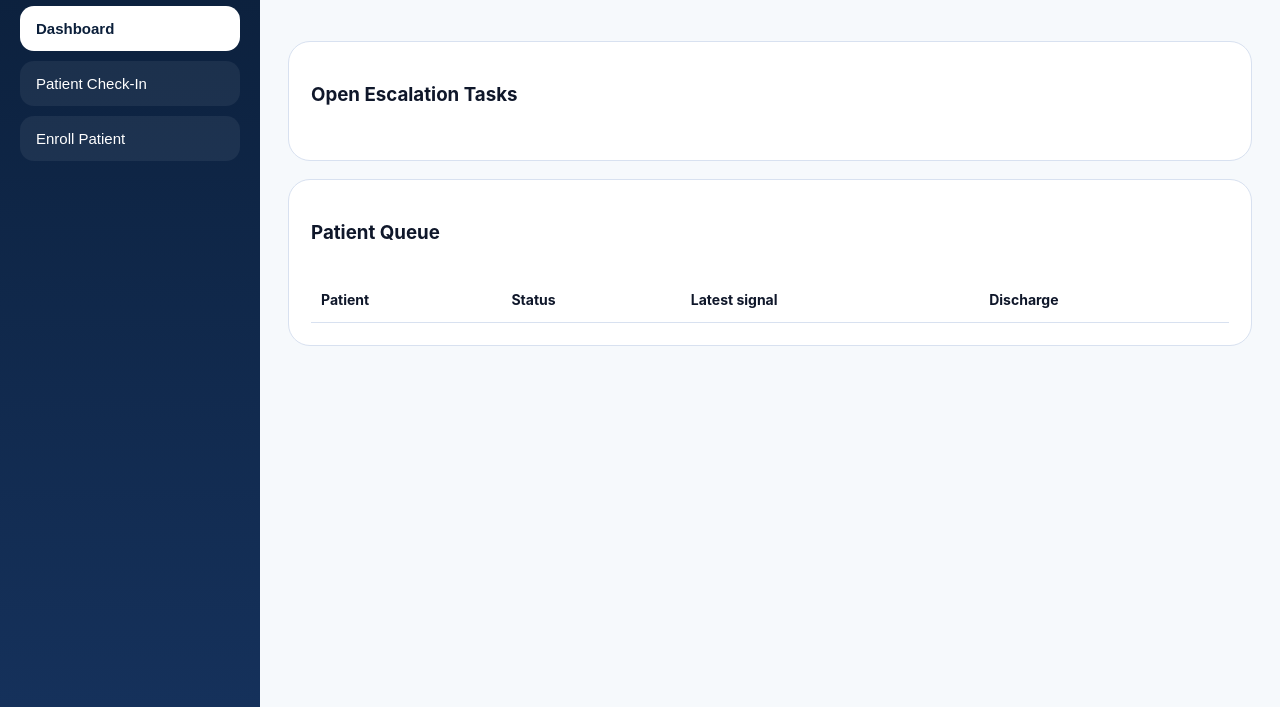
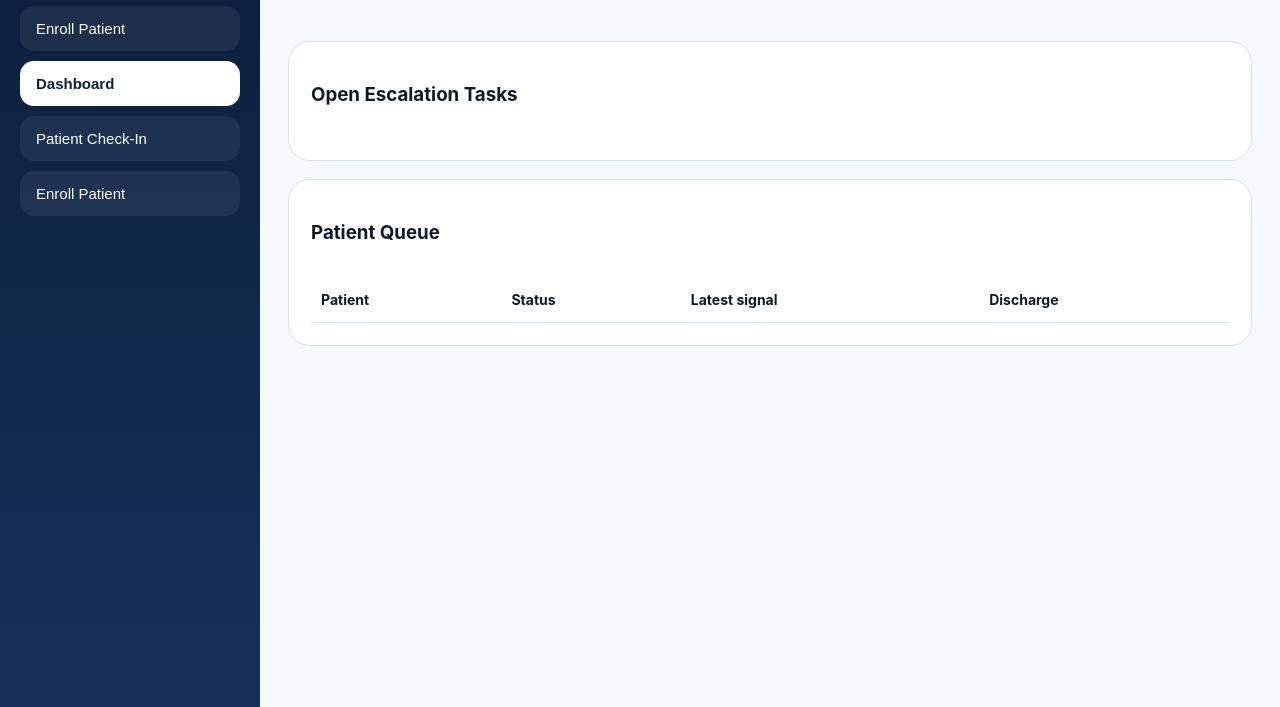
Before and after one commit to kasowen9-web/carepath-fullstack, a website: page public/index.html in a window 1280 px wide. Shown: the part 93-800 px from the top of the page. Drawn offline with Linux system fonts and the light colour scheme; no server answers.

Commit message:
Update index.html

```diff
--- a/public/index.html
+++ b/public/index.html
@@ -17,7 +17,7 @@
         </div>
       </div>
       <nav>
-        <button class="nav-btn active" data-view="dashboard">Dashboard</button>
+       <button class="nav-btn" data-view="enroll">Enroll Patient</button> <button class="nav-btn active" data-view="dashboard">Dashboard</button>
         <button class="nav-btn" data-view="patient-checkin">Patient Check-In</button>
         <button class="nav-btn" data-view="enroll-patient">Enroll Patient</button>
       </nav>
```
